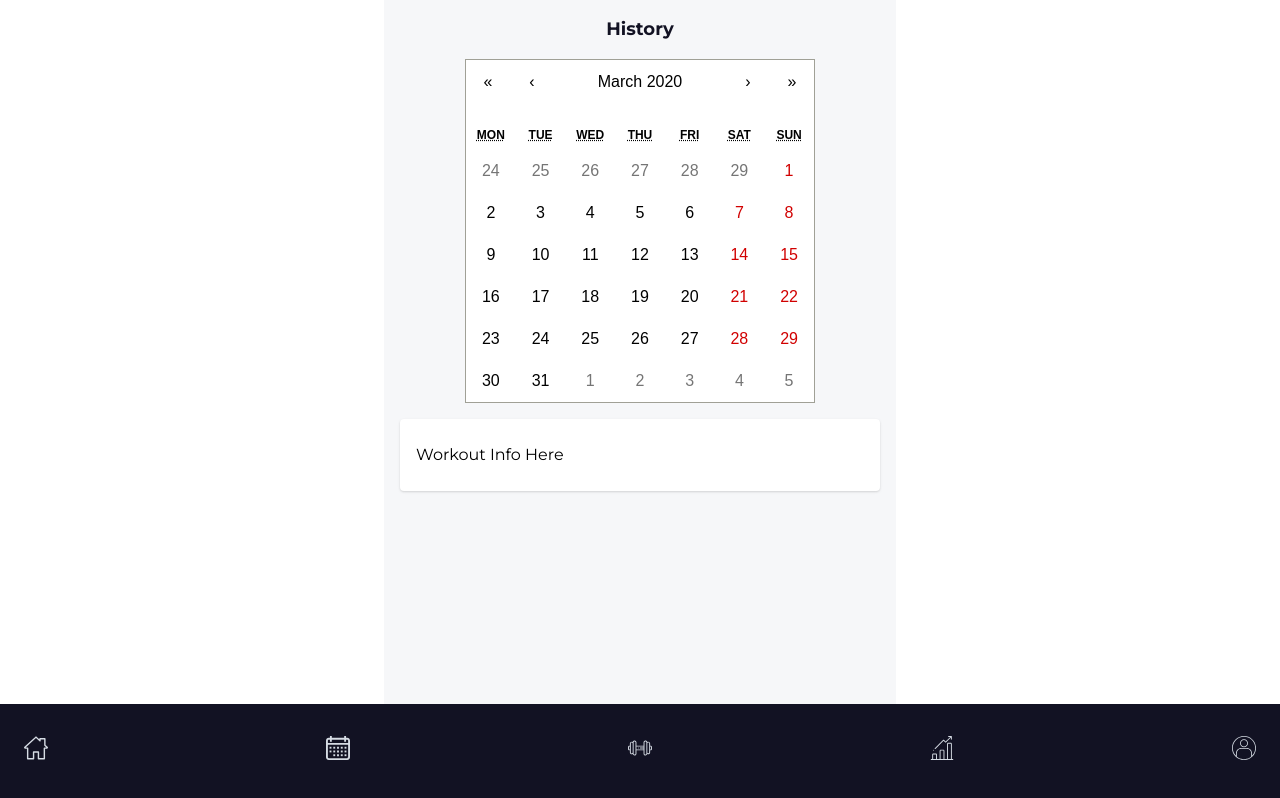
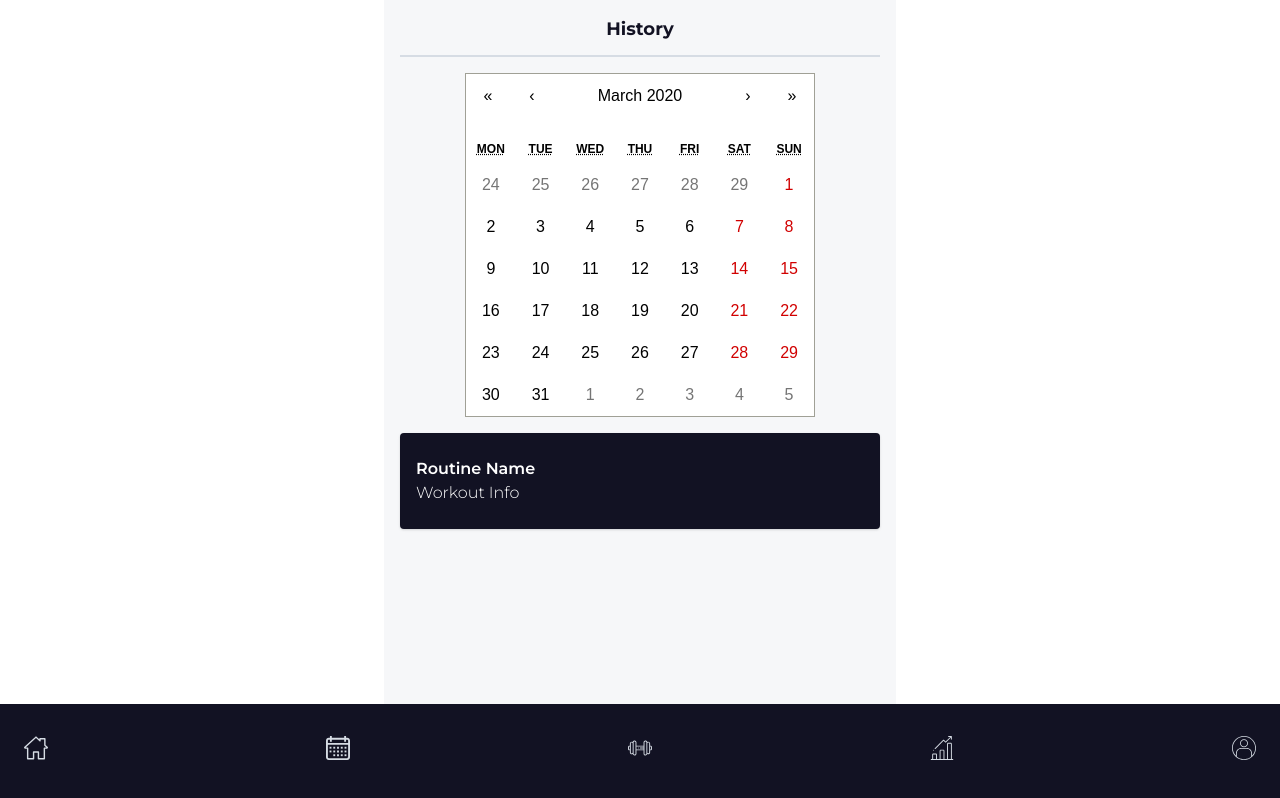
Before and after one commit to devbrock/fitlogger, a React (Create React App) app: page /history in a window 1280 px wide. Built offline with nearby package versions, Linux system fonts and the light colour scheme; no server answers; sample sign-in values are in the browser's storage.

Commit message:
history styling

```diff
--- a/src/components/pages/History.jsx
+++ b/src/components/pages/History.jsx
@@ -5,15 +5,16 @@ import BottomNav from '../layout/BottomNav';
 export default function History() {
 	return (
 		<div className="px-4 pb-32">
-			<h1 className="text-lg font-bold text-primary-900 pt-4 mb-4 text-center">
+			<h1 className="text-lg font-bold text-primary-900 pt-4 mb-4 text-center pb-3 border-b-2 border-gray-300">
 				History
 			</h1>
-			<div className="flex justify-center">
+			<div className="flex justify-center ">
 				<Calendar />
 			</div>
 			<div className="mt-4">
-				<div className="px-4 py-6 rounded bg-white shadow ">
-					Workout Info Here
+				<div className="px-4 py-6 rounded bg-primary-900 text-white shadow ">
+					<h3 className="font-semibold capitalize">Routine Name</h3>
+					<p className="font-light">Workout Info</p>
 				</div>
 			</div>
 			<BottomNav />
```
